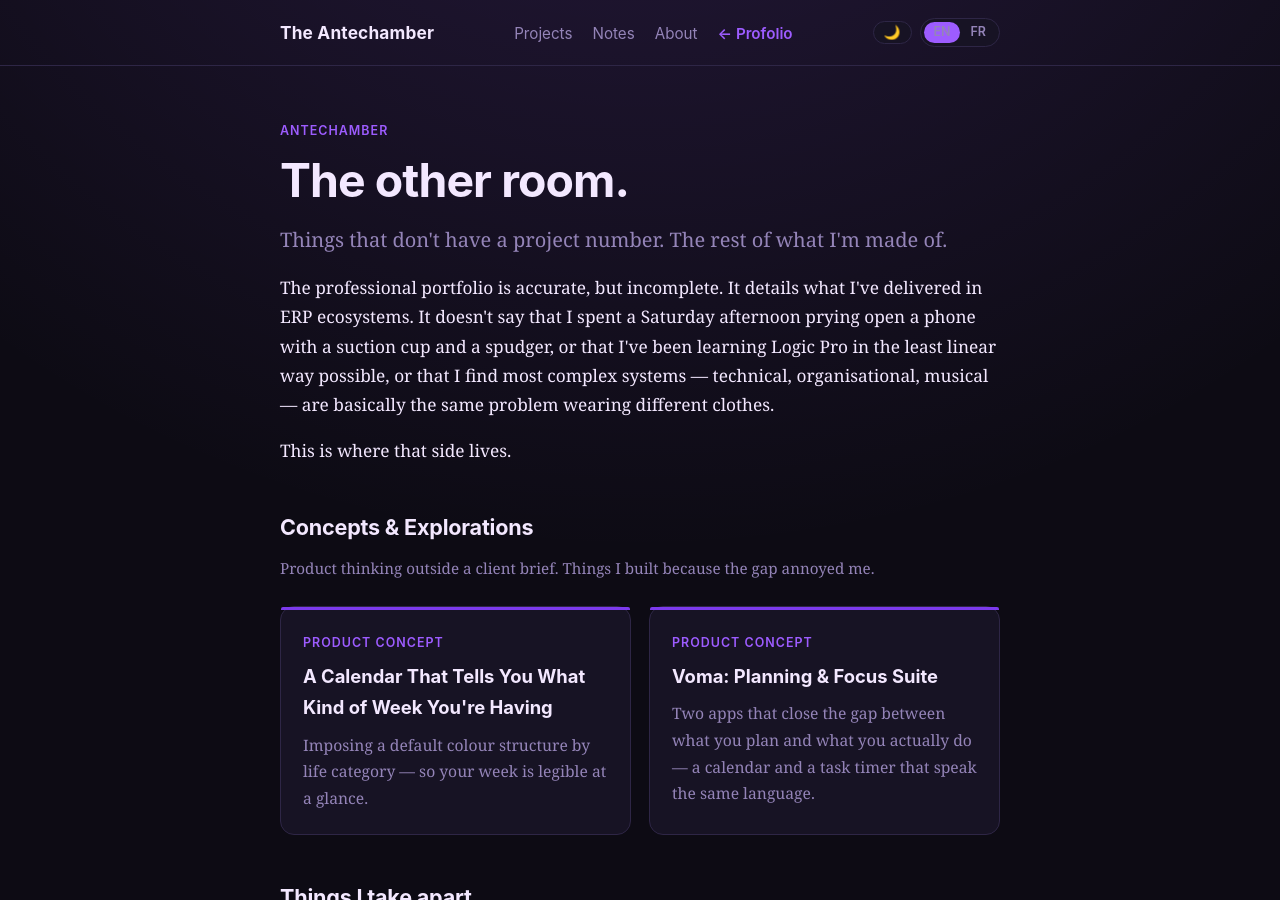
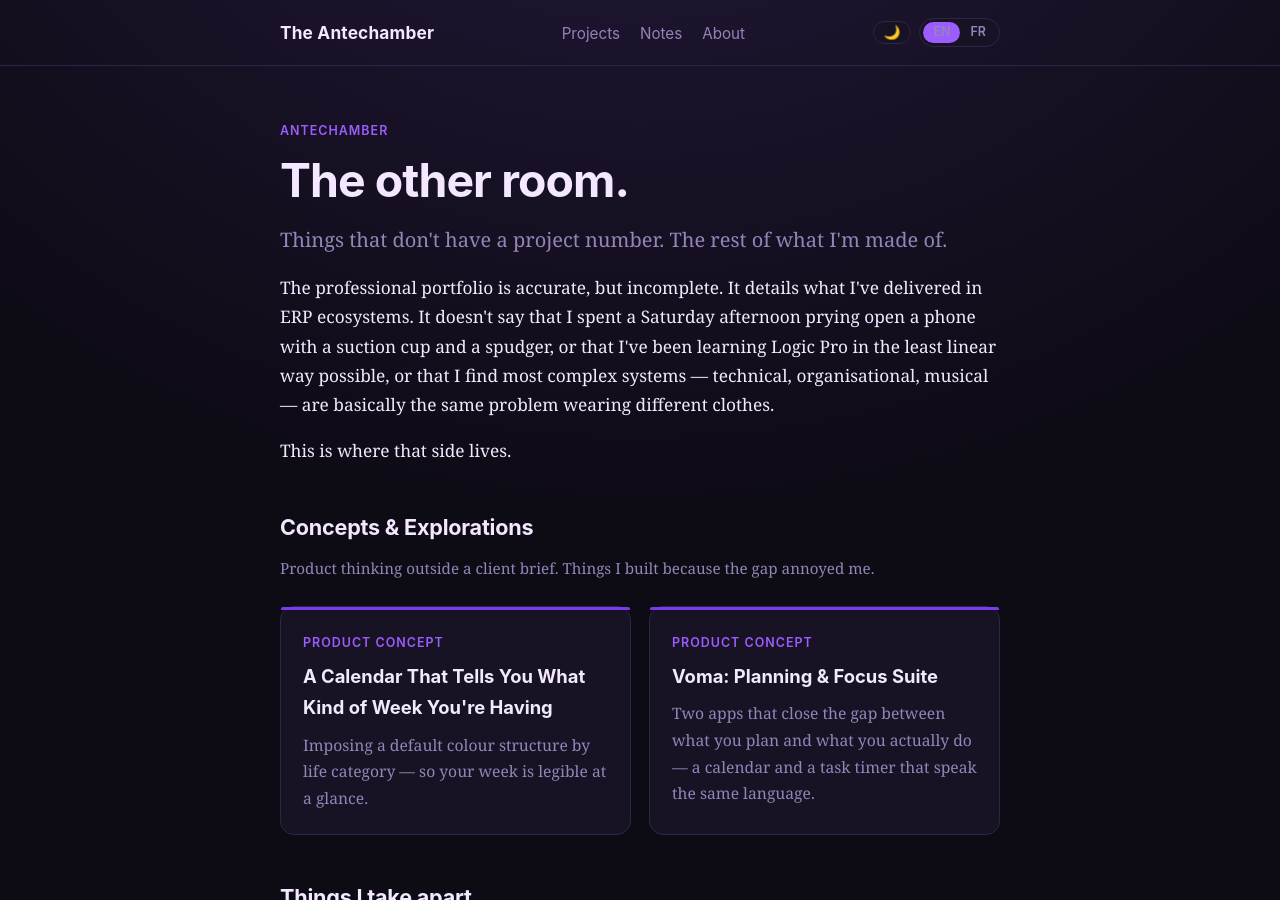
Before and after one commit to ncgimenez/draft-ncg.github.io, a Jekyll site: the page built from antechamber/index.html, in a window 1280 px wide and 900 px high. Built offline with Jekyll 4.4.1, drawn with Linux system fonts in a browser that asks for light colours.

Commit message:
Update footer links and remove Profolio link
Removed the 'Profolio' link and added a conditional footer link for the 'Behind the Curtain' page.

```diff
--- a/_layouts/antechamber.html
+++ b/_layouts/antechamber.html
@@ -61,7 +61,6 @@
           <li><a href="{{ '/antechamber/projects/' | relative_url }}">Projects</a></li>
           <li><a href="{{ '/antechamber/notes/' | relative_url }}">Notes</a></li>
           <li><a href="{{ '/antechamber/about/' | relative_url }}">About</a></li>
-          <li><a href="{{ '/' | relative_url }}" style="color: var(--accent); font-weight: 600;">← Profolio</a></li>
         </ul>
       </nav>
       <div class="controles-header">
@@ -77,12 +76,15 @@
 
   {{ content }}
 
-  <footer>
+    <footer>
     <p>© 2026 Nadia Cañadas Giménez</p>
-    <p style="margin-top: 0.5rem;">
-      <a href="/" style="color: var(--texte-doux); text-decoration: none; font-size: 0.9rem;">💼</a>
+    {% if page.title == "Behind the Curtain" %}
+    <p style="margin-top: 0.5rem; text-align: center;">
+      <a href="{{ '/' | relative_url }}" style="color: var(--texte-doux); text-decoration: none; font-size: 1.1rem;" title="Retour au portfolio" aria-label="Retour au portfolio">💼</a>
     </p>
+    {% endif %}
   </footer>
+
 
   <script src="{{ '/assets/lang.js' | relative_url }}"></script>
 </body>
```
